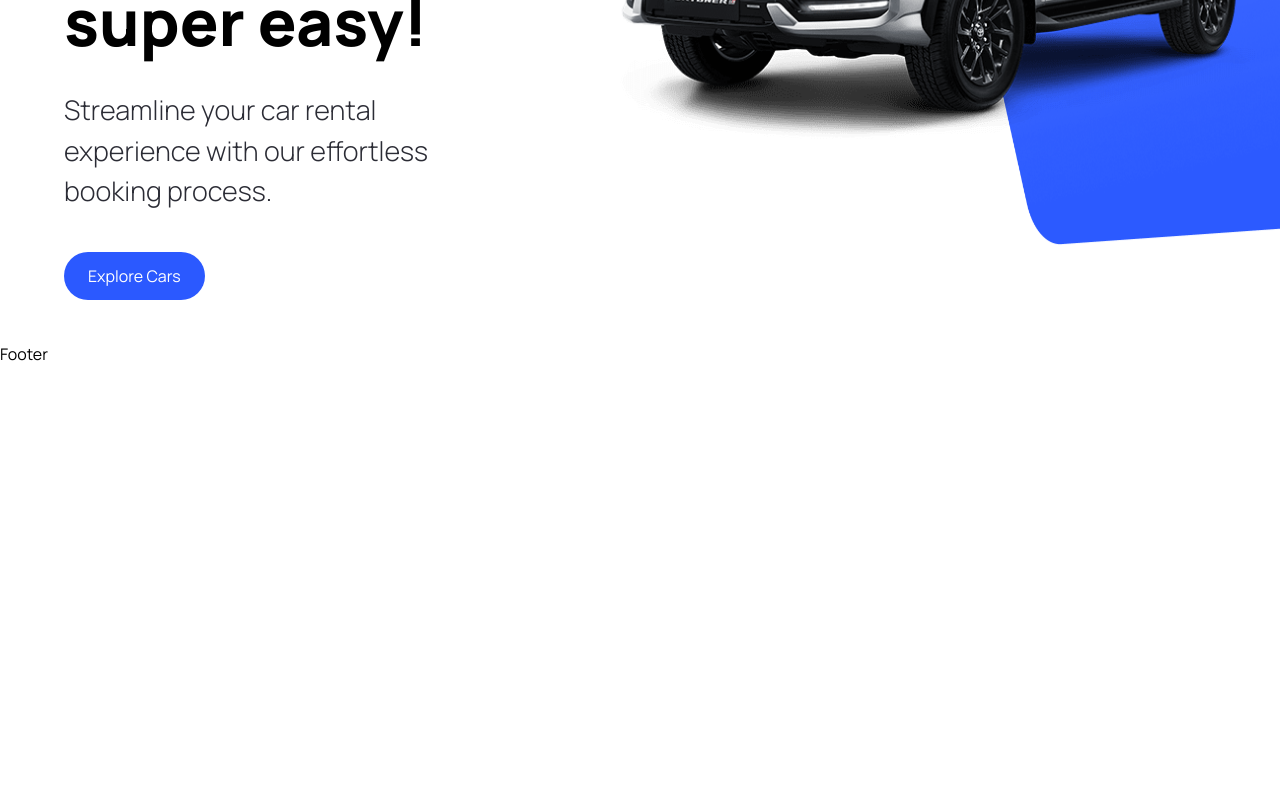
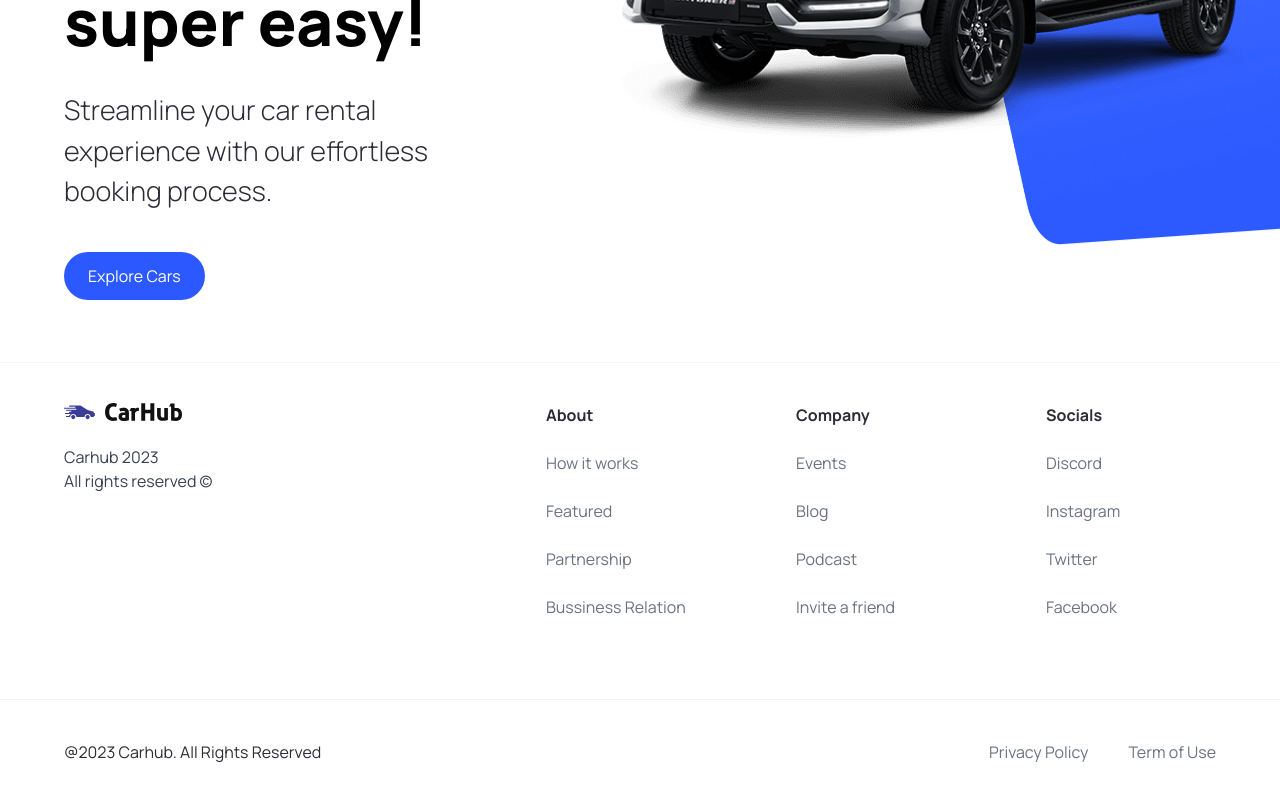
Before and after one commit to veyselkartalmis/car-showcase, a Next.js app: page / in a window 1280 px wide. Shown: the part 458-1258 px from the top of the page. Before the commit the page ends 824 px from the top, so only its background shows below. Built offline with nearby package versions, Linux system fonts and the light colour scheme.

Commit message:
footer and constants added

```diff
--- a/components/Footer.tsx
+++ b/components/Footer.tsx
@@ -1,7 +1,48 @@
+import Image from "next/image";
+import Link from "next/link";
+
+import { footerLinks } from "@/constants";
+
 const Footer = () => {
-  return (
-    <div>Footer</div>
-  )
-}
+    return (
+        <footer className="flex flex-col text-black-100 mt-5 border-t border-gray-100">
+            <div className="flex max-md:flex-col flex-wrap justify-between gap-5 sm:px-16 px-6 py-10">
+                <div className="flex flex-col justify-start items-start gap-6">
+                    <Image src="/logo.svg" alt="logo" width={118} height={18} />
+                    <p className="text-base text-gray-700">
+                        Carhub 2023 <br /> All rights reserved &copy;
+                    </p>
+                </div>
+                <div className="footer__links">
+                    {footerLinks.map((link) => (
+                        <div key={link.title} className="footer__link">
+                            <h3 className="font-bold">{link.title}</h3>
+                            {link.links.map((item) => (
+                                <Link
+                                    key={item.title}
+                                    href={item.url}
+                                    className="text-gray-500"
+                                >
+                                    {item.title}
+                                </Link>
+                            ))}
+                        </div>
+                    ))}
+                </div>
+            </div>
+            <div className="flex justify-between items-center flex-wrap mt-10 border-t border-gray-100 sm:px-16 px-6 py-10">
+                <p>@2023 Carhub. All Rights Reserved</p>
+                <div className="footer__copyrights-link">
+                    <Link href="/" className="text-gray-500">
+                        Privacy Policy
+                    </Link>
+                    <Link href="/" className="text-gray-500">
+                        Term of Use
+                    </Link>
+                </div>
+            </div>
+        </footer>
+    );
+};
 
-export default Footer
+export default Footer;
--- /dev/null
+++ b/constants/index.ts
@@ -0,0 +1,101 @@
+export const manufacturers = [
+  "Acura",
+  "Alfa Romeo",
+  "Aston Martin",
+  "Audi",
+  "Bentley",
+  "BMW",
+  "Buick",
+  "Cadillac",
+  "Chevrolet",
+  "Chrysler",
+  "Citroen",
+  "Dodge",
+  "Ferrari",
+  "Fiat",
+  "Ford",
+  "GMC",
+  "Honda",
+  "Hyundai",
+  "Infiniti",
+  "Jaguar",
+  "Jeep",
+  "Kia",
+  "Lamborghini",
+  "Land Rover",
+  "Lexus",
+  "Lincoln",
+  "Maserati",
+  "Mazda",
+  "McLaren",
+  "Mercedes-Benz",
+  "MINI",
+  "Mitsubishi",
+  "Nissan",
+  "Porsche",
+  "Ram",
+  "Rolls-Royce",
+  "Subaru",
+  "Tesla",
+  "Toyota",
+  "Volkswagen",
+  "Volvo",
+];
+
+export const yearsOfProduction = [
+  { title: "Year", value: "" },
+  { title: "2015", value: "2015" },
+  { title: "2016", value: "2016" },
+  { title: "2017", value: "2017" },
+  { title: "2018", value: "2018" },
+  { title: "2019", value: "2019" },
+  { title: "2020", value: "2020" },
+  { title: "2021", value: "2021" },
+  { title: "2022", value: "2022" },
+  { title: "2023", value: "2023" },
+];
+
+export const fuels = [
+  {
+    title: "Fuel",
+    value: "",
+  },
+  {
+    title: "Gas",
+    value: "Gas",
+  },
+  {
+    title: "Electricity",
+    value: "Electricity",
+  },
+];
+
+export const footerLinks = [
+  {
+    title: "About",
+    links: [
+      { title: "How it works", url: "/" },
+      { title: "Featured", url: "/" },
+      { title: "Partnership", url: "/" },
+      { title: "Bussiness Relation", url: "/" },
+    ],
+  },
+  {
+    title: "Company",
+    links: [
+      { title: "Events", url: "/" },
+      { title: "Blog", url: "/" },
+      { title: "Podcast", url: "/" },
+      { title: "Invite a friend", url: "/" },
+    ],
+  },
+  {
+    title: "Socials",
+    links: [
+      { title: "Discord", url: "/" },
+      { title: "Instagram", url: "/" },
+      { title: "Twitter", url: "/" },
+      { title: "Facebook", url: "/" },
+    ],
+  },
+];
```
